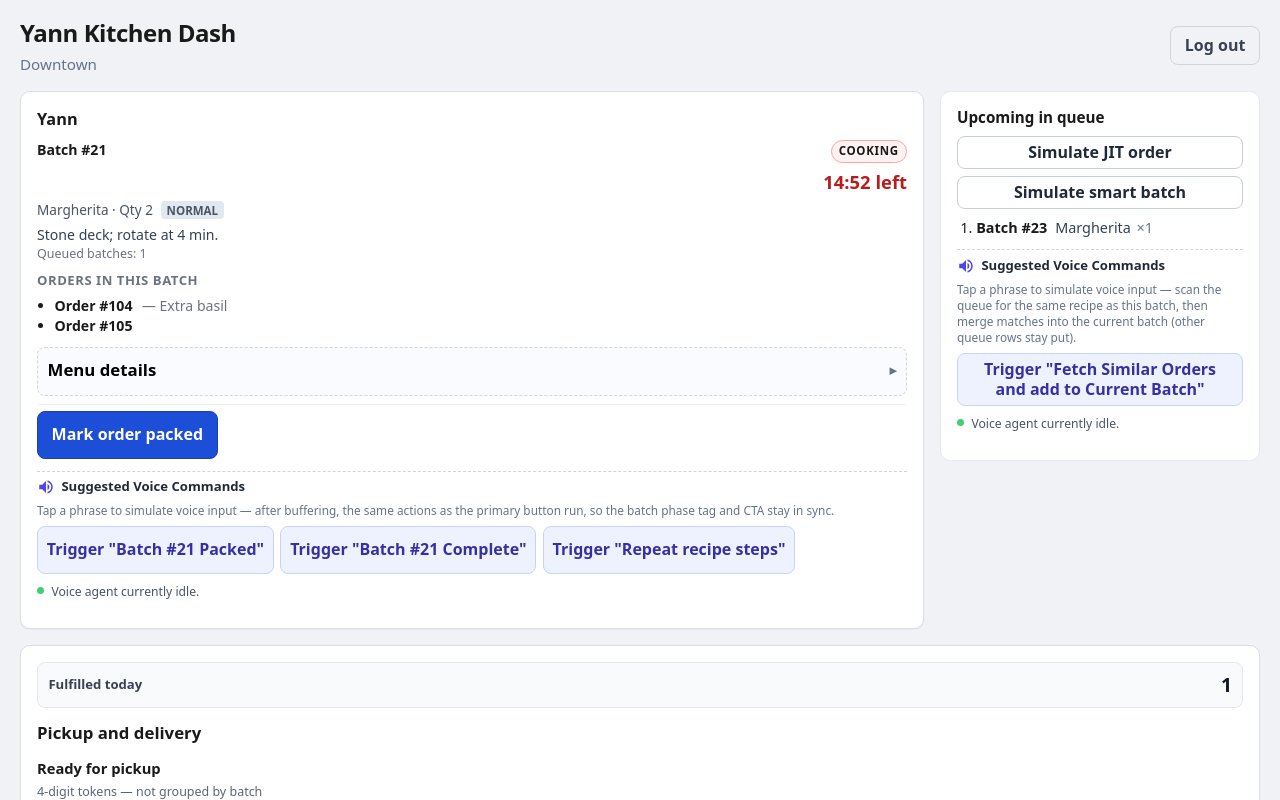
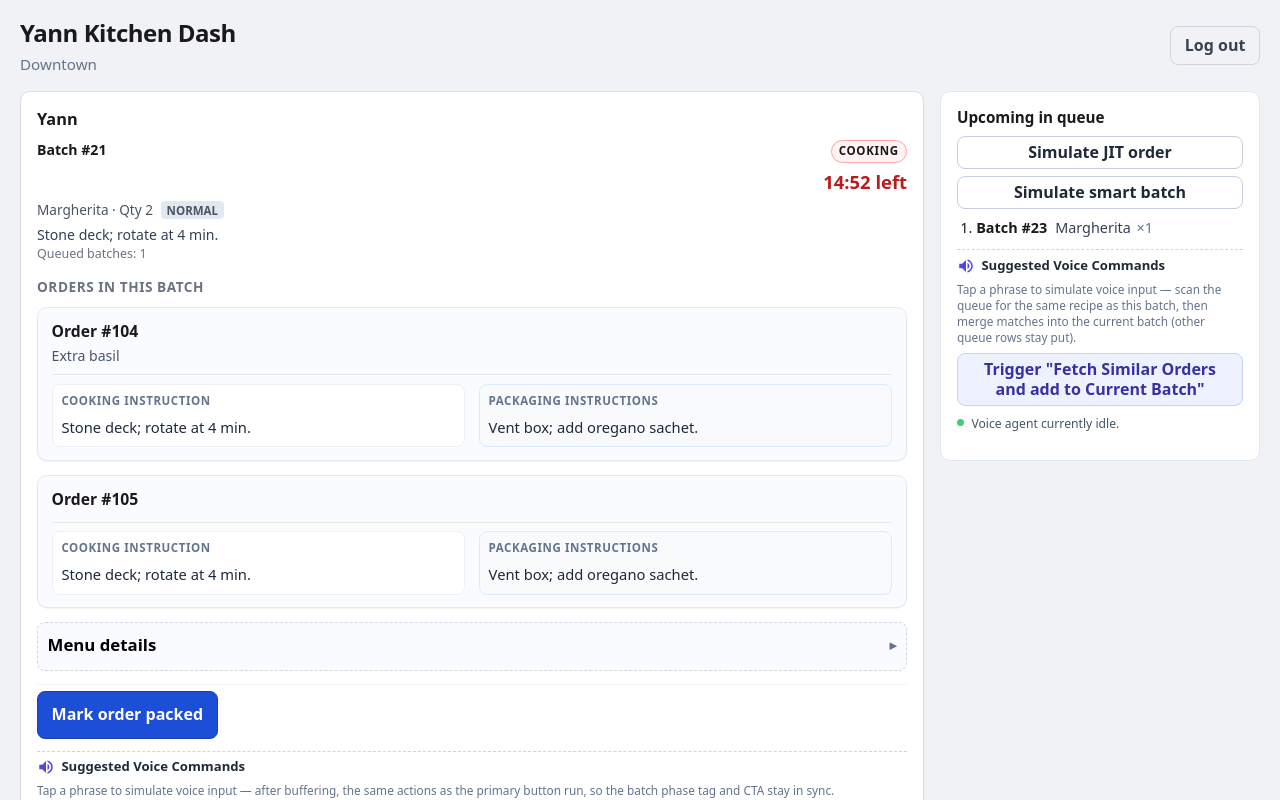
Before and after one commit to pran-av/pizza-kitchen-dash, a React (Vite) app: page / in a window 1280 px wide. Both pictures are taken after a click on the button "Cooking staff — Yann". Shown: the top 800 px of the page. Built offline with nearby package versions, Linux system fonts and the light colour scheme.

Commit message:
feat: cooking instruction and packaging instruction in more detail

```diff
--- a/src/components/StaffBatchCard.tsx
+++ b/src/components/StaffBatchCard.tsx
@@ -317,6 +317,10 @@ export function StaffBatchCard({
   const menuDictationVoiceActive =
     ctaFrozen && !!voiceRunQuote && !!ctaBufferLine && isMenuDictateVoiceQuote(voiceRunQuote);
 
+  const cookingInstructionForOrders =
+    batch.cookingInstructions?.trim() || batch.recipeMenu.ovenInstructions.trim() || "";
+  const packagingInstructionForOrders = batch.recipeMenu.packagingInstructions.trim() || "";
+
   return (
     <section className="staff-card" aria-labelledby={`${staffKey}-heading`}>
       <header className="staff-card__header">
@@ -370,14 +374,38 @@ export function StaffBatchCard({
 
       <div className="staff-card__body">
         <h3 className="staff-card__subheading">Orders in this batch</h3>
-        <ul className="staff-card__orders">
+        <div className="staff-card__orderCards" role="list">
           {batch.orders.map((o) => (
-            <li key={o.orderId}>
-              <span className="staff-card__orderId">Order #{o.orderNo}</span>
-              {o.requirement ? <span className="staff-card__req"> — {o.requirement}</span> : null}
-            </li>
+            <article key={o.orderId} className="staff-card__orderCard" role="listitem">
+              <header className="staff-card__orderCardHead">
+                <span className="staff-card__orderId">Order #{o.orderNo}</span>
+                {o.requirement ? <p className="staff-card__orderReq">{o.requirement}</p> : null}
+              </header>
+              <div className="staff-card__orderInstructionGrid">
+                <div className="staff-card__orderInstructionBlock">
+                  <h4 className="staff-card__orderInstructionLabel">Cooking instruction</h4>
+                  {cookingInstructionForOrders ? (
+                    <p className="staff-card__orderInstructionText">{cookingInstructionForOrders}</p>
+                  ) : (
+                    <p className="staff-card__orderInstructionText staff-card__orderInstructionText--muted">
+                      Not specified for this batch.
+                    </p>
+                  )}
+                </div>
+                <div className="staff-card__orderInstructionBlock staff-card__orderInstructionBlock--packaging">
+                  <h4 className="staff-card__orderInstructionLabel">Packaging instructions</h4>
+                  {packagingInstructionForOrders ? (
+                    <p className="staff-card__orderInstructionText">{packagingInstructionForOrders}</p>
+                  ) : (
+                    <p className="staff-card__orderInstructionText staff-card__orderInstructionText--muted">
+                      Not specified for this batch.
+                    </p>
+                  )}
+                </div>
+              </div>
+            </article>
           ))}
-        </ul>
+        </div>
 
         <div className="staff-card__menuDetailsWrap">
           {menuDictationVoiceActive ? (
--- a/src/dashboard.css
+++ b/src/dashboard.css
@@ -356,15 +356,95 @@
 
 .staff-card__body {
   flex: 1;
-  padding-bottom: 0.5rem;
+  padding: 0.35rem 0 0.85rem;
 }
 
 .staff-card__subheading {
-  margin: 0 0 0.35rem;
-  font-size: 0.82rem;
+  margin: 0 0 0.65rem;
+  font-size: 0.85rem;
   text-transform: uppercase;
   letter-spacing: 0.04em;
   color: #6b7280;
+}
+
+.staff-card__orderCards {
+  display: flex;
+  flex-direction: column;
+  gap: 0.85rem;
+  margin-bottom: 0.85rem;
+}
+
+.staff-card__orderCard {
+  border: 1px solid #e2e8f0;
+  border-radius: 10px;
+  padding: 0.75rem 0.85rem 0.8rem;
+  background: #fafbff;
+  box-shadow: 0 1px 0 rgb(15 23 42 / 4%);
+}
+
+.staff-card__orderCardHead {
+  margin-bottom: 0.55rem;
+  padding-bottom: 0.5rem;
+  border-bottom: 1px solid #e5e7eb;
+}
+
+.staff-card__orderCardHead .staff-card__orderId {
+  display: block;
+  font-size: 0.98rem;
+  margin: 0 0 0.2rem;
+}
+
+.staff-card__orderReq {
+  margin: 0;
+  font-size: 0.88rem;
+  line-height: 1.45;
+  color: #475569;
+}
+
+.staff-card__orderInstructionGrid {
+  display: grid;
+  grid-template-columns: 1fr 1fr;
+  gap: 0.65rem 0.85rem;
+}
+
+@media (max-width: 560px) {
+  .staff-card__orderInstructionGrid {
+    grid-template-columns: 1fr;
+  }
+}
+
+.staff-card__orderInstructionBlock {
+  min-width: 0;
+  padding: 0.5rem 0.55rem;
+  border-radius: 8px;
+  background: #fff;
+  border: 1px solid #eef0f4;
+}
+
+.staff-card__orderInstructionBlock--packaging {
+  border-color: #dbeafe;
+  background: #f8fafc;
+}
+
+.staff-card__orderInstructionLabel {
+  margin: 0 0 0.35rem;
+  font-size: 0.72rem;
+  font-weight: 700;
+  text-transform: uppercase;
+  letter-spacing: 0.05em;
+  color: #64748b;
+}
+
+.staff-card__orderInstructionText {
+  margin: 0;
+  font-size: 0.92rem;
+  line-height: 1.55;
+  color: #1e293b;
+}
+
+.staff-card__orderInstructionText--muted {
+  color: #94a3b8;
+  font-style: italic;
 }
 
 .staff-card__orders {
@@ -812,7 +892,7 @@
 }
 
 .staff-card__menuDetailsWrap {
-  margin-top: 0.35rem;
+  margin-top: 0.85rem;
 }
 
 .staff-card__menuDictationStatus {
@@ -1324,6 +1404,8 @@ body.theme-high-contrast {
 }
 
 body.theme-high-contrast .dashboard,
+body.theme-high-contrast .staff-card__orderCard,
+body.theme-high-contrast .staff-card__orderInstructionBlock,
 body.theme-high-contrast .staff-card,
 body.theme-high-contrast .status-sidebar,
 body.theme-high-contrast .queue-strip,
```
